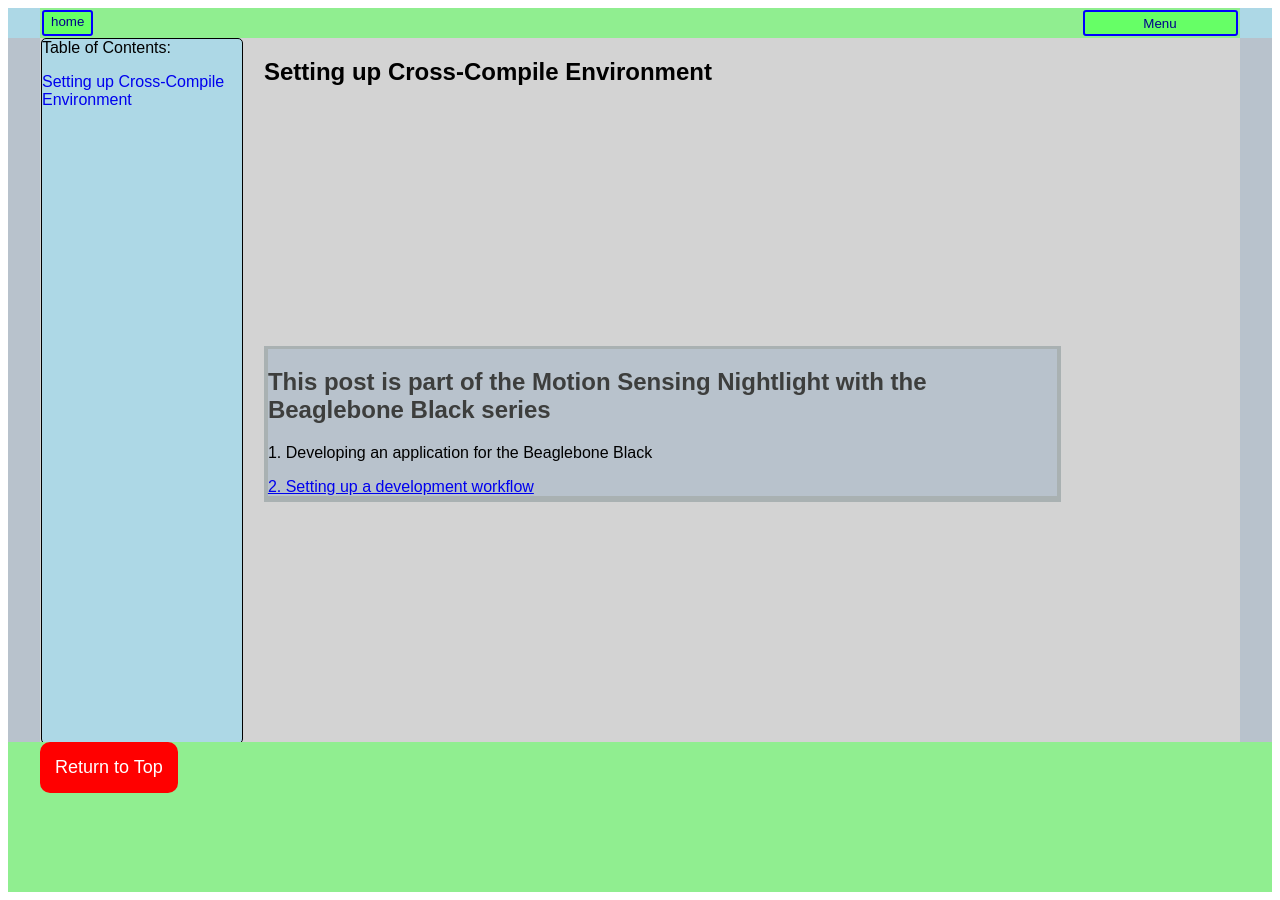
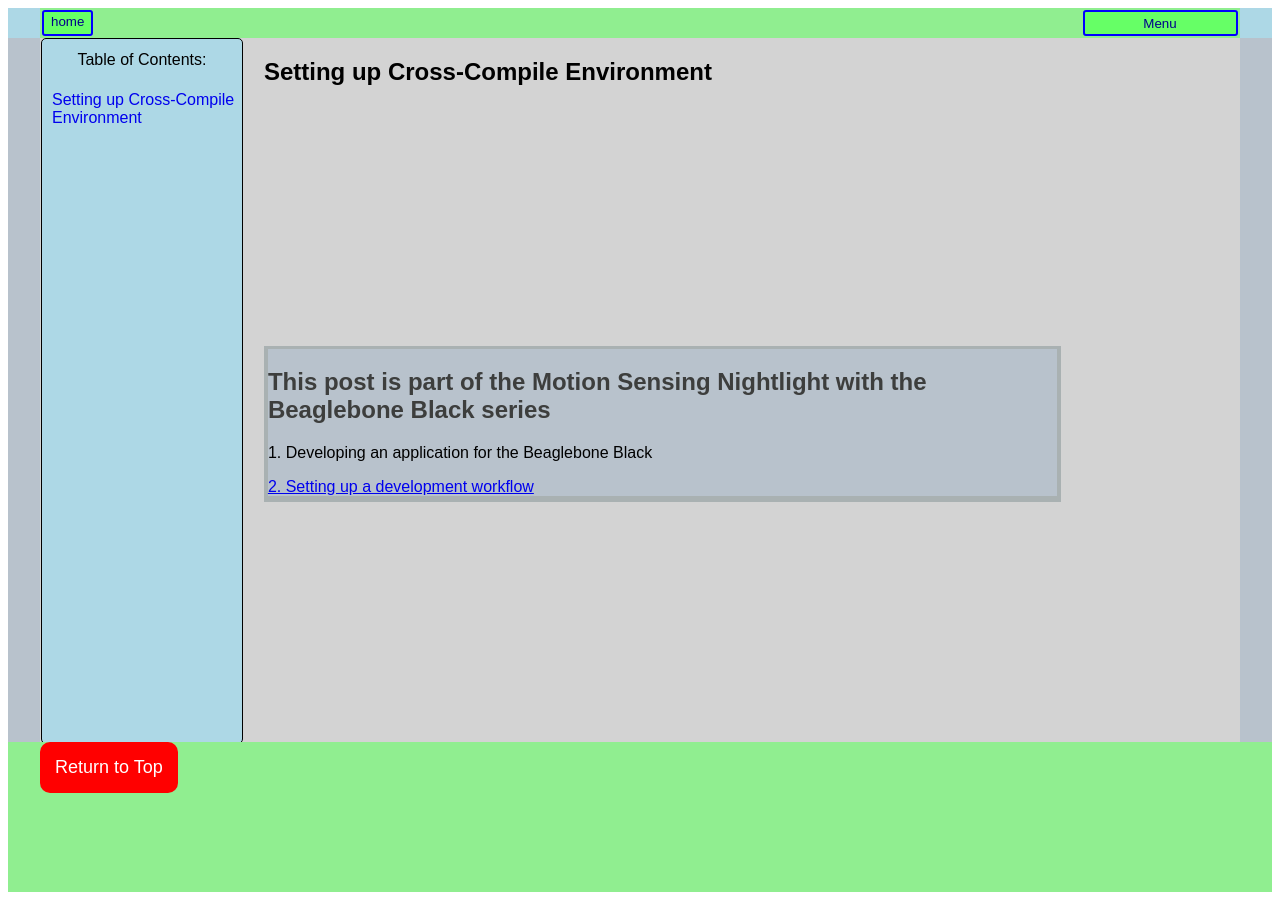
Before and after one commit to scshafe/instructional-blog, a Jekyll site: the page built from _posts/2025-4-12-series2.md, in a window 1280 px wide. Built offline with Jekyll 4.4.1, drawn with Linux system fonts in a browser that asks for light colours; the table of contents is made by our own code.

Commit message:
added padding and alginment to toc

```diff
--- a/_sass/toc.scss
+++ b/_sass/toc.scss
@@ -15,6 +15,12 @@
     border-radius: 5px;
 };
 
+.table-of-contents-header {
+    text-align: center;
+    margin: 6%;
+
+};
+
 
 .article-body {
     display: block;
@@ -30,7 +36,7 @@
     float: left;
     min-height: 100%;
     text-decoration: none;
-
+    margin: 5%;
 
     li {
 
```
